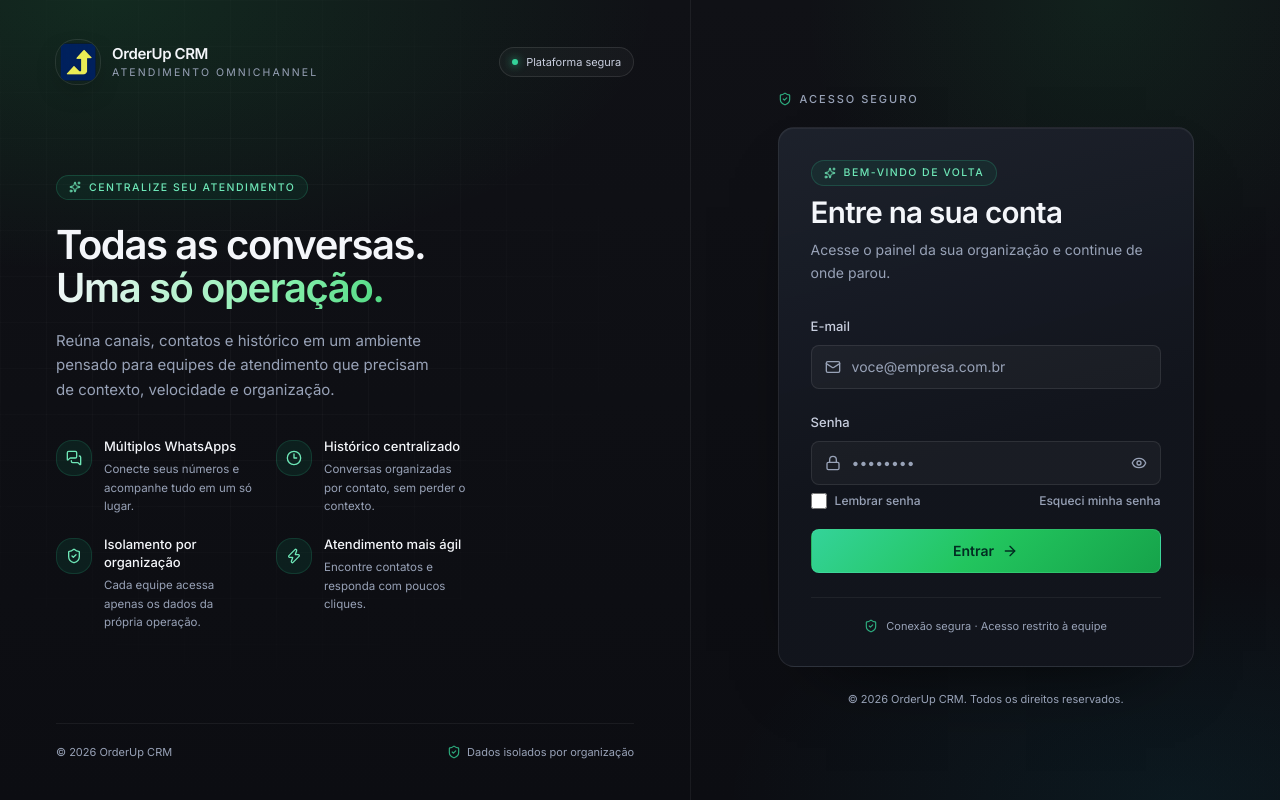
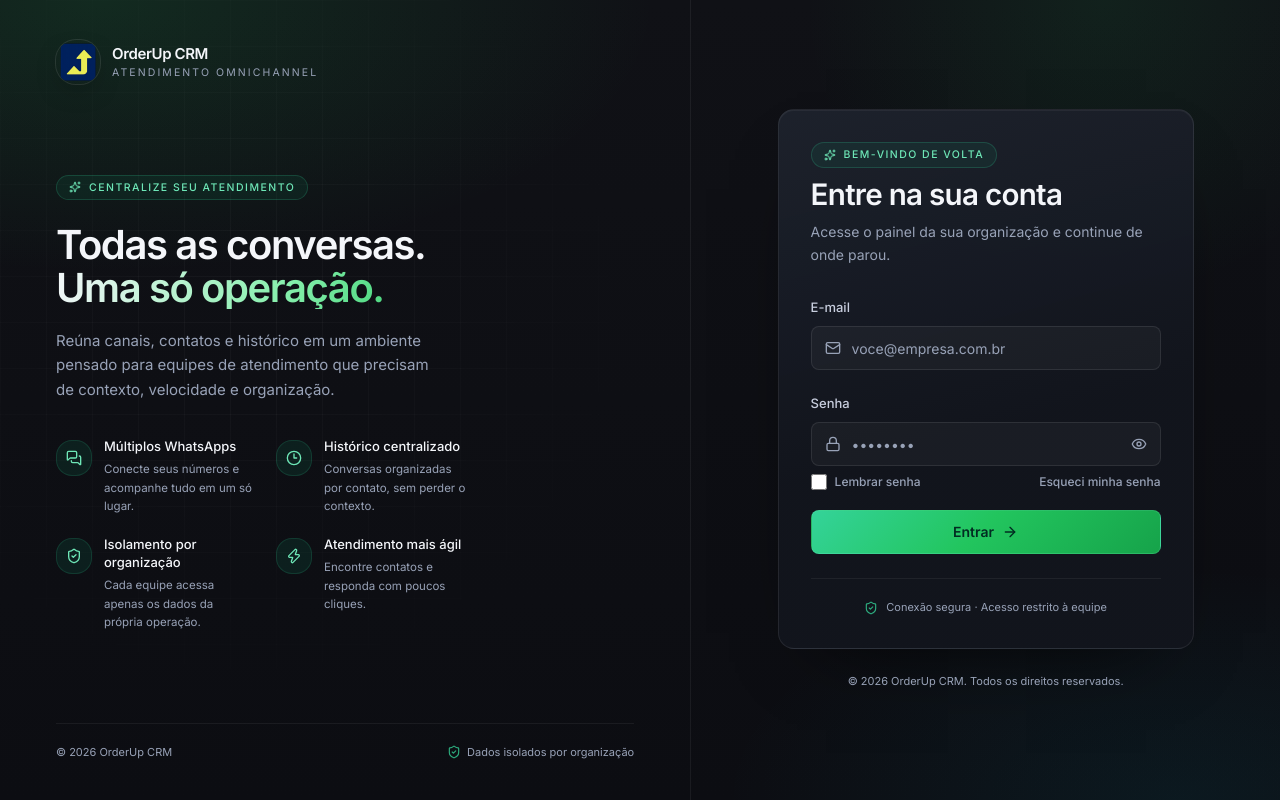
Before and after one commit to heitorgb/crm, a React (Vite) app in the folder frontend/: page /login in a window 1280 px wide. Built offline with nearby package versions, Linux system fonts and the light colour scheme; no server answers.

Commit message:
fix(auth): corrige fundo do login e remove indicadores

```diff
--- a/frontend/src/features/auth/login-page.tsx
+++ b/frontend/src/features/auth/login-page.tsx
@@ -52,13 +52,12 @@ export function LoginPage() {
   return (
     <div className="auth-screen relative min-h-dvh overflow-hidden">
       <div className="auth-canvas pointer-events-none absolute inset-0" aria-hidden="true" />
+      <div className="auth-panel-glow pointer-events-none absolute inset-0" aria-hidden="true" />
 
       <div className="relative mx-auto grid min-h-dvh w-full max-w-[1680px] lg:grid-cols-[minmax(0,1.08fr)_minmax(0,0.92fr)]">
         <LoginShowcase />
 
         <main className="relative flex min-h-dvh flex-col justify-center px-4 pb-[max(1.5rem,env(safe-area-inset-bottom))] pt-[max(1.5rem,env(safe-area-inset-top))] sm:px-6 lg:px-10 lg:py-12 xl:px-16">
-          <div className="auth-panel-glow pointer-events-none absolute inset-0" aria-hidden="true" />
-
           <div className="relative mx-auto flex w-full max-w-[26rem] flex-col">
             <div className="mb-8 flex items-center gap-3 lg:hidden">
               <img
@@ -70,11 +69,6 @@ export function LoginPage() {
                 <p className="text-base font-semibold tracking-tight">OrderUp CRM</p>
                 <p className="text-xs text-[var(--auth-muted)]">Atendimento omnichannel</p>
               </div>
-            </div>
-
-            <div className="mb-5 hidden items-center gap-2 text-[11px] font-medium uppercase tracking-[0.18em] text-[var(--auth-muted)] lg:flex">
-              <ShieldCheck className="size-3.5 text-emerald-400/80" />
-              Acesso seguro
             </div>
 
             <div className="auth-form-surface rounded-2xl p-6 sm:p-8">
--- a/frontend/src/features/auth/login-showcase.tsx
+++ b/frontend/src/features/auth/login-showcase.tsx
@@ -104,10 +104,6 @@ export function LoginShowcase() {
           </div>
         </div>
 
-        <div className="hidden items-center gap-2 rounded-full border border-white/10 bg-white/[0.03] px-3 py-1.5 text-[11px] text-[var(--auth-muted-strong)] sm:flex">
-          <span className="size-1.5 rounded-full bg-emerald-400 shadow-[0_0_8px_rgba(52,211,153,0.9)]" />
-          Plataforma segura
-        </div>
       </header>
 
       <div className="relative flex flex-1 flex-col justify-center py-12">
--- a/frontend/src/index.css
+++ b/frontend/src/index.css
@@ -193,7 +193,7 @@
 
   .auth-panel-glow {
     background-image: radial-gradient(
-      ellipse 75% 55% at 70% 0%,
+      ellipse min(34.5vw, 580px) 55% at calc(50% + min(36.2vw, 608px)) 0%,
       rgba(34, 197, 94, 0.09),
       transparent 68%
     );
```
